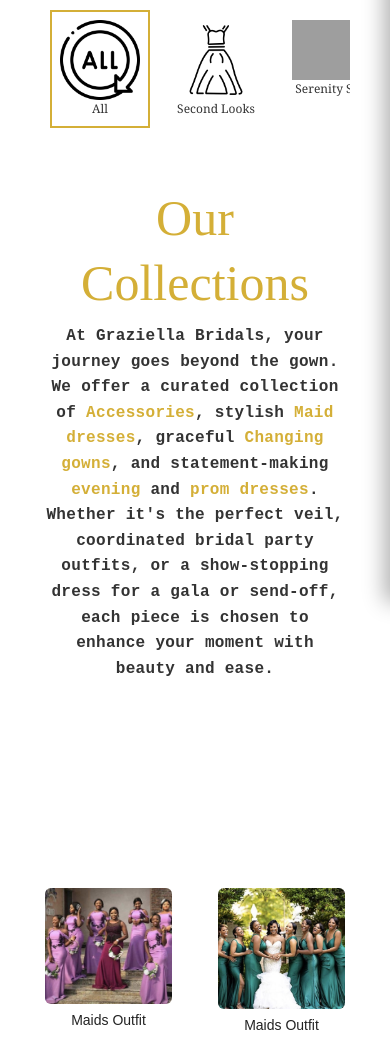
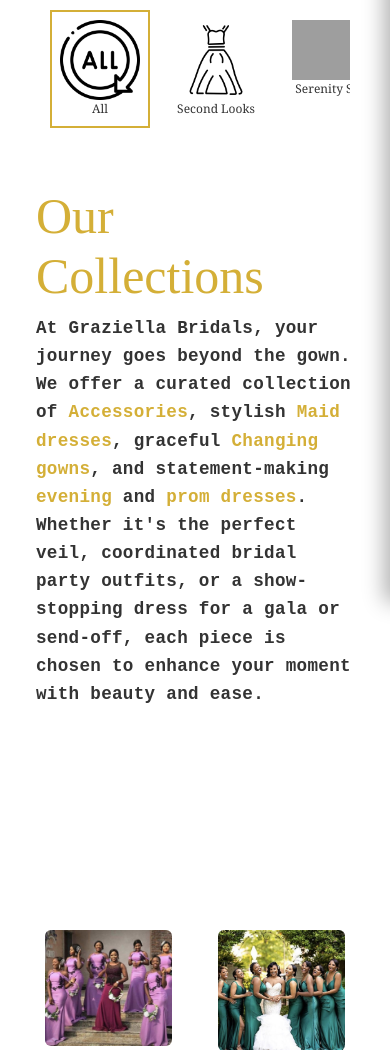
Before and after one commit to kazrich/Graziellabridals, a Django app: page /product/ in a window 390 px wide. Shown: the part 242-1292 px from the top of the page. Run offline with Django 5.2, Linux system fonts and the light colour scheme; some web fonts are replaced; grey boxes are pictures that could not be loaded.

Commit message:
products display2

```diff
--- a/graziella/templates/product.html
+++ b/graziella/templates/product.html
@@ -522,6 +522,9 @@ body {
   .category-banner-split + div {
     margin-top: 100px;
   }
+
+
+
 }
 
 
@@ -609,17 +612,7 @@ body {
   margin: 0 auto;
 }
 
-/* === Split Layout === */
-.category-banner-split {
-  display: flex;
-  flex-wrap: wrap;
-  gap: 2rem;
-  align-items: center;
-  justify-content: center;
-  background-color: #fff;
-  border-radius: 8px;
-  padding: 2rem;
-}
+
 
 /* === Image Column === */
 .banner-image {
@@ -627,14 +620,6 @@ body {
   text-align: center;
 }
 
-.banner-image img {
-  width: 100%;
-  max-width: 350px;
-  height: auto;
-  object-fit: cover;
-  border-radius: 8px;
-  box-shadow: 0 4px 12px rgba(0, 0, 0, 0.1);
-}
 
 /* === Text Column === */
 .banner-text {
@@ -658,29 +643,24 @@ body {
 
 /* === Responsive: Mobile Screens === */
 @media screen and (max-width: 600px) {
-  .category-banner-split {
-    flex-direction: column;
-    padding: 1rem;
-  }
-
-  .banner-image img {
+  .banner-text {
+    text-align: left;
+    align-items: flex-start;
+    justify-content: flex-start;
+  }
+
+  .banner-text h2,
+  .banner-text p {
+    text-align: left;
+    margin-left: 0;
+    margin-right: auto;
+  }
+
+  .banner-text p {
     max-width: 100%;
   }
-
-  .banner-text h2 {
-    font-size: 2rem;
-    line-height: 1.3;
-  }
-
-  .banner-text p {
-    font-size: 1rem;
-    max-width: 95%;
-  }
-
-  .category-banner-wrapper {
-    padding-bottom: 1rem;
-  }
-}
+}
+
 
 
 
```
